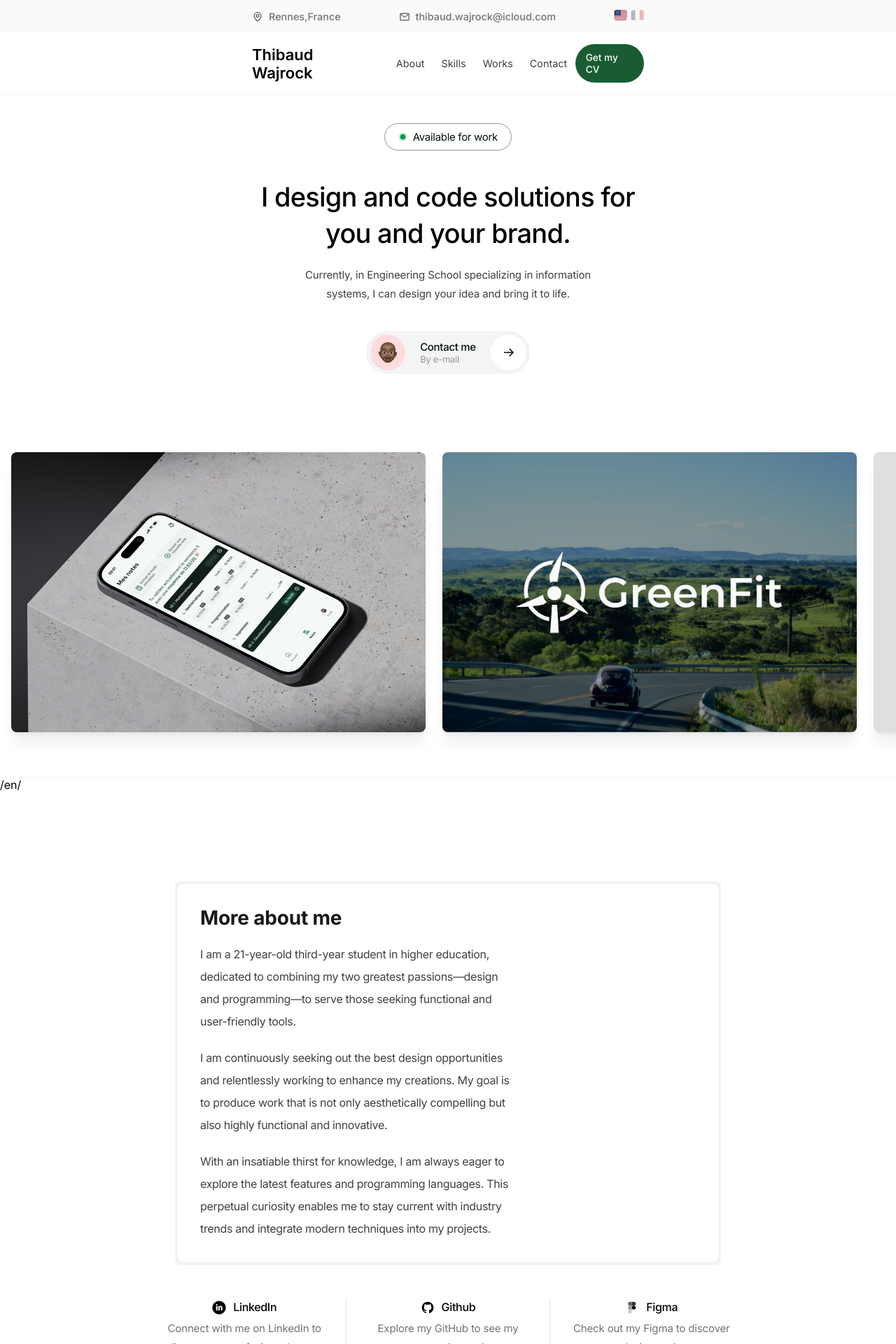
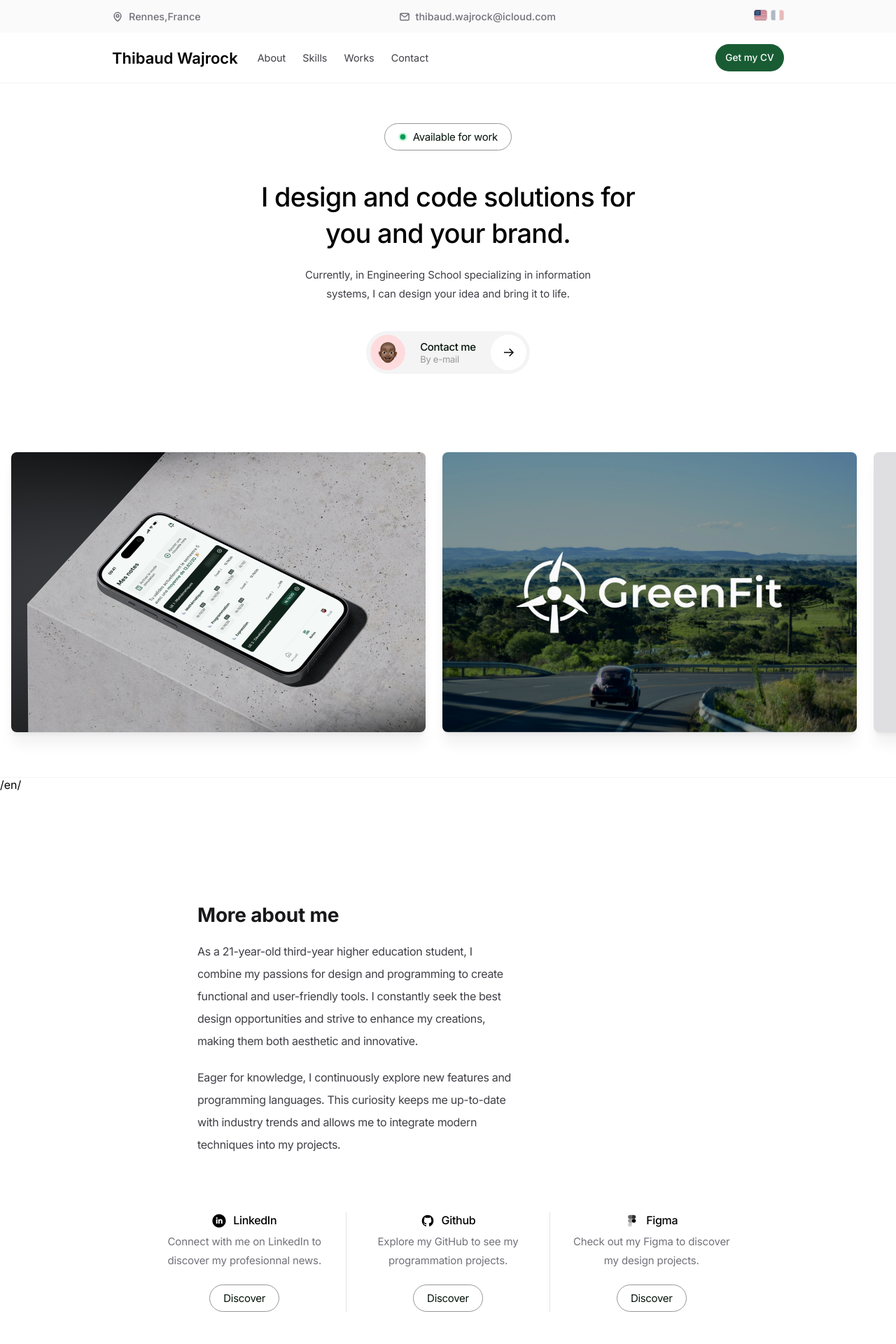
Before and after one commit to wajrock/portfolio, a React (Create React App) app: page /#/en/ in a window 1280 px wide. Shown: the top 1920 px of the page at 70% size. Built offline with nearby package versions, Linux system fonts and the light colour scheme.

Commit message:
Commit bugs fix

```diff
--- a/src/component/Banner/Banner.scss
+++ b/src/component/Banner/Banner.scss
@@ -1,7 +1,7 @@
 .banner{
     background-color: var(--color-alabster);
     width: 100%;
-    padding: .75rem 22.5rem;
+    padding: .75rem 10rem;
     display: flex;
     align-items: center;
     justify-content: space-between;
--- a/src/component/Banner/Banner.tsx
+++ b/src/component/Banner/Banner.tsx
@@ -23,7 +23,7 @@
 
   return (
     <div className="banner">
-      <a href="https://esir.fr" target="_blank" rel="noopener noreferrer">
+      <a href="https://www.google.com/maps/place/R%C3%A9publique/@48.1098116,-1.6820257,17z/data=!4m6!3m5!1s0x480ede349027416b:0x2171776be0777746!8m2!3d48.109684!4d-1.6792576!16s%2Fg%2F11b6bv627g?entry=ttu" target="_blank" rel="noopener noreferrer">
         <div className="label">
           <svg
             xmlns="http://www.w3.org/2000/svg"
--- a/src/component/Header/Header.scss
+++ b/src/component/Header/Header.scss
@@ -1,5 +1,5 @@
 .header{
-    padding: 1rem 22.5rem;
+    padding: 1rem 10rem;
     border-bottom: .1rem solid var( --color-athens-grey);
     display: flex;
     align-items: center;
--- a/src/sections/About.scss
+++ b/src/sections/About.scss
@@ -14,7 +14,7 @@
     // aspect-ratio: 55/33.75;
     border-radius: .5rem;
     background-color: var(--color-athens-grey);
-    padding: .25rem;
+    // padding: .25rem;
 }
 
 .whoami{
@@ -56,21 +56,21 @@
         align-self: stretch;
         position: relative;
         flex: 1;
-        overflow: hidden;
+        // overflow: hidden;
 
 
 
 
         & img{
-            height: 90%;
+            height: 100%;
             position: absolute;
-            top: 5%;
+            top: -5%;
             left: 10%;
             transform: rotate(3deg);
             // transform: translate(0,-50%);
 
             &.animate{
-                animation: memoji 1s;
+                animation: memoji 1s ease-in;
 
                 @keyframes memoji {
                     0%{
@@ -89,7 +89,7 @@
         }
 
         &-overlay{
-            background: linear-gradient(90deg, rgba(255, 255, 255, 1) 0%, rgba(255, 255, 255, 0.80) 25%, rgba(255, 255, 255, 0.00)100%);
+            // background: linear-gradient(90deg, rgba(255, 255, 255, 1) 0%, rgba(255, 255, 255, 0.80) 25%, rgba(255, 255, 255, 0.00)100%);
             position: absolute;
             top: 0;
             left: 0;
--- a/src/sections/AboutSection.tsx
+++ b/src/sections/AboutSection.tsx
@@ -34,23 +34,16 @@
             <h1>{lang === "en" ? ("More about me") : ("A propos de moi")}</h1>
 
             {lang === "en" ? (<p>
-              I am a 21-year-old third-year student in higher education, dedicated to combining my two greatest passions—design and programming—to serve those seeking functional and user-friendly tools.
+              As a 21-year-old third-year higher education student, I combine my passions for design and programming to create functional and user-friendly tools. I constantly seek the best design opportunities and strive to enhance my creations, making them both aesthetic and innovative.
             </p>):(<p>
-              Je suis un étudiant de 21 ans en troisième année d'enseignement supérieur, dédié à combiner mes deux plus grandes passions le design et la programmation,pour servir ceux qui recherchent des outils fonctionnels et conviviaux.
+              Étudiant de 21 ans en troisième année d'enseignement supérieur, je combine mes passions pour le design et la programmation pour créer des outils fonctionnels et conviviaux. Je recherche constamment les meilleures opportunités de design et m'efforce d'améliorer mes créations pour qu'elles soient esthétiques et innovantes.
             </p>)}
 
             {lang === "en" ? (<p>
-            I am continuously seeking out the best design opportunities and relentlessly working to enhance my creations. My goal is to produce work that is not only aesthetically compelling but also highly functional and innovative.
+              Eager for knowledge, I continuously explore new features and programming languages. This curiosity keeps me up-to-date with industry trends and allows me to integrate modern techniques into my projects.
             </p>):(<p>
-              Je suis constamment à la recherche des meilleures opportunités de design et je travaille sans relâche pour améliorer mes créations. Mon objectif est de produire un travail non seulement esthétiquement attrayant, mais aussi hautement fonctionnel et innovant.
+              Avide de connaissance, j'explore sans cesse les nouvelles fonctionnalités et les langages de programmation. Cette curiosité me permet de rester à jour avec les tendances de l'industrie et d'intégrer des techniques modernes dans mes projets.
             </p>)}
-
-            {lang === "en" ? (<p>
-            With an insatiable thirst for knowledge, I am always eager to explore the latest features and programming languages. This perpetual curiosity enables me to stay current with industry trends and integrate modern techniques into my projects.
-            </p>):(<p>
-              Avec une soif insatiable de connaissance, je suis toujours avide d'explorer les dernières fonctionnalités et les langages de programmation. Cette curiosité perpétuelle me permet de rester à jour avec les tendances de l'industrie et d'intégrer des techniques modernes dans mes projets.
-            </p>
-            )}
           </div>
 
           <div className="whoami-memoji" >
--- a/src/sections/FooterSection.tsx
+++ b/src/sections/FooterSection.tsx
@@ -2,6 +2,7 @@
 import "./Footer.scss";
 import MainButton from "../component/MainButton/MainButton";
 import useOnScreen from "../Functions";
+import { Link } from "react-router-dom";
 
 const FooterSection: FunctionComponent<{id:string,lang:string}> = ({id,lang}) => {
 
@@ -20,7 +21,7 @@
   return (
     <div className="footer-section" id={id}>
         <div className="footer-section-container">
-            <img src="/grid.png" alt="" className="footer-section-container-overlay" ref={imageRef}/>
+            <img src={`${process.env.PUBLIC_URL}/grid.png`}  alt="" className="footer-section-container-overlay" ref={imageRef}/>
             <div className="footer-section-container-texts">
                 <h2 className="footer-section-container-texts-title">{lang === "en" ? ("Questions or Collaboration ?") : ("Questions ou collaboration ?")}</h2>
                 <p className="footer-section-container-texts-description">{lang === "en" ? ("Email me to discuss any questions or potential projects. I’d love to connect !") : ("Envoyez-moi un e-mail pour discuter de vos questions ou de projets potentiels. J'aimerais beaucoup échanger avec vous !")}</p>
@@ -32,10 +33,19 @@
           <p className="footer-section-content-copyright">© ️2024 - Thibaud Wajrock</p>
           <div className="footer-section-content-links">
             <div className="footer-section-content-links-pages">
-                <a href="#"><p>{lang === "en" ? "Home" : "Acceuil"}</p></a>
-                <a href="#about"><p>{lang === "en" ? "About" : "A propos"}</p></a>
-                <a href="#skills"><p>{lang === "en" ? "Services" : "Compétences"}</p></a>
-                <a href="#work"><p>{lang === "en" ? "Work" : "Projets"}</p></a>
+              <Link to={"/"+lang+"/#about"} state={{scroll:true}}>
+              {lang === "en" ? (<p>About</p>) : (<p>A propos</p>)}
+              </Link>
+              <Link to={"/"+lang+"/#skills"} state={{scroll:true}}>
+                {lang === "en" ? (<p>Skills</p>) : (<p>Compétences</p>)}
+              </Link>
+              <Link to={"/"+lang+"/#work"} state={{scroll:true}}>
+              {lang === "en" ? (<p>Works</p>) : (<p>Projets</p>)}
+
+              </Link>
+              <Link to={"/"+lang+"/#contact"} state={{scroll:true}}>
+                <p>Contact</p>
+              </Link>
 
             </div>
             <div className="footer-section-content-links-socials">
--- a/src/sections/Projects.scss
+++ b/src/sections/Projects.scss
@@ -5,7 +5,7 @@
     justify-content: center;
     align-items: center;
     gap: 3rem;
-    padding: 8rem 0;
+    padding: 11rem 0;
 
     &-title{
         display: flex;
--- a/src/sections/Services.scss
+++ b/src/sections/Services.scss
@@ -1,5 +1,5 @@
 .services-section{
-    padding: 8rem 0;
+    padding: 11rem 0;
     display: flex;
     flex-direction: column;
     align-items: center;
--- a/src/sections/Tools.scss
+++ b/src/sections/Tools.scss
@@ -69,7 +69,6 @@
 
         &:hover{
             border: .1rem solid var(--only-1-framer-website-dusty-gray, #969696);
-            cursor: pointer;
 
             & .pill{
                 background-color: var(--color-main-color);
```
Also changed, not shown: public/memoji.png.
